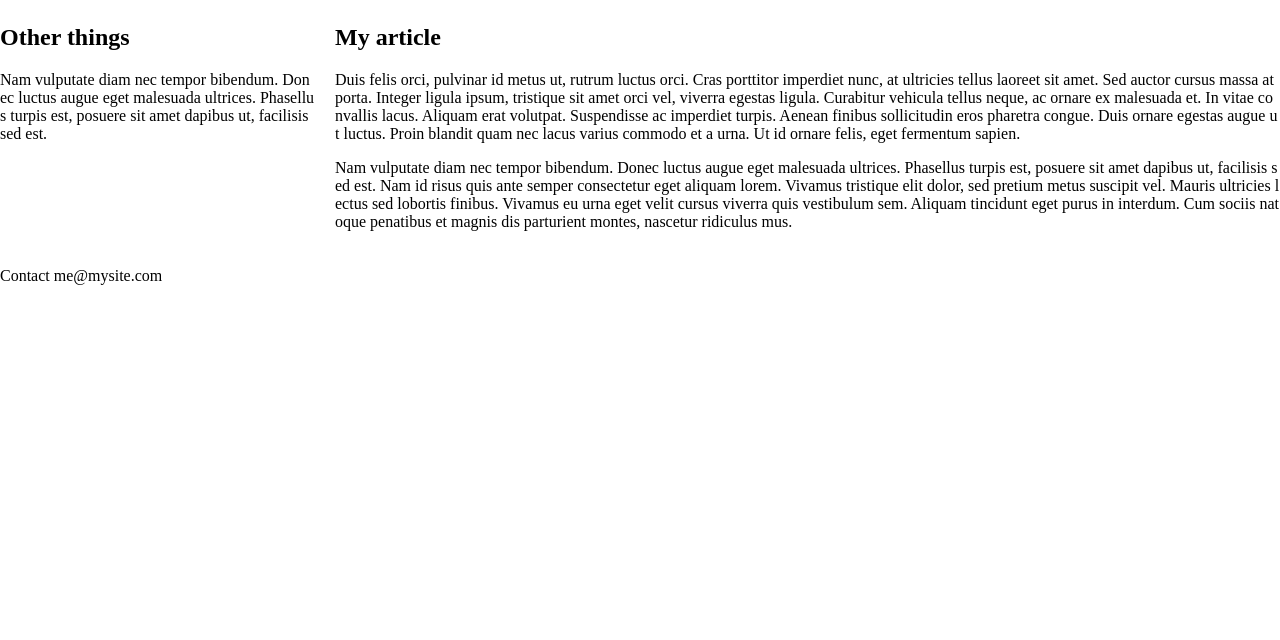
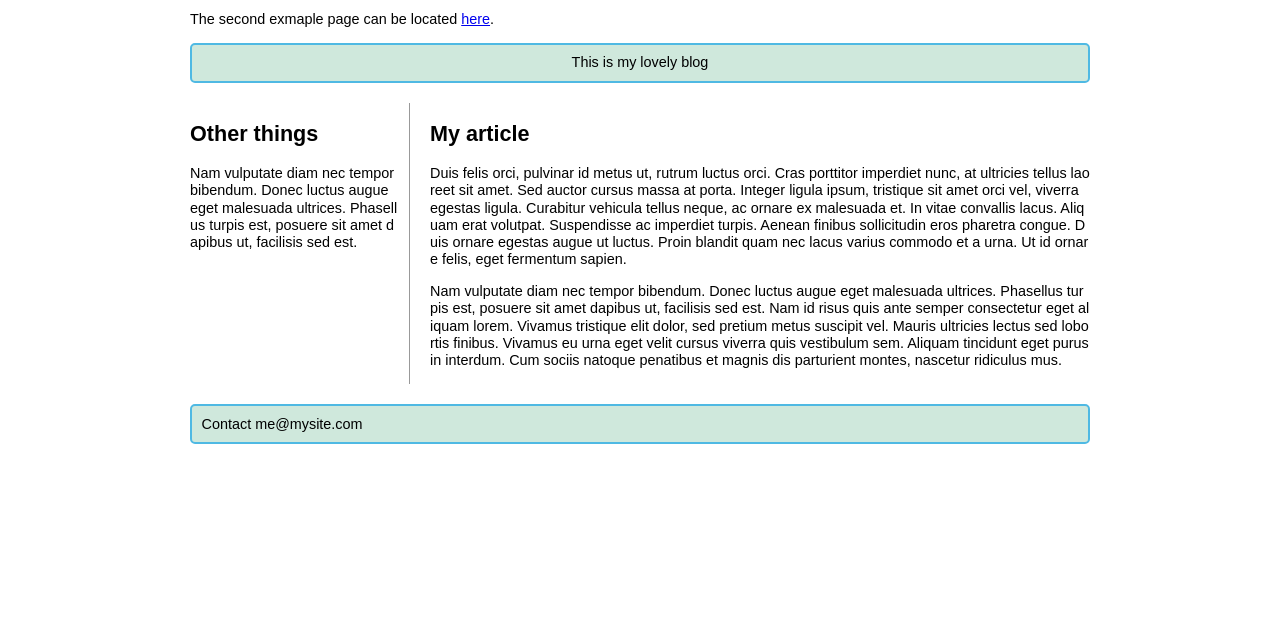
Before and after one commit to TXMack713/mdn-css-grid, a plain HTML site: page example2.html in a window 1280 px wide. Shown: the part 160-800 px from the top of the page. Drawn offline with Linux system fonts and the light colour scheme.

Commit message:
1 file modified

```diff
--- a/example2.css
+++ b/example2.css
@@ -16,6 +16,13 @@ body {
   box-sizing: inherit;
 }
 
+body {
+  width: 90%;
+  max-width: 900px;
+  margin: 2em auto;
+  font: 0.9em/1.2 Arial, Helvetica, sans-serif;
+}
+
 .container {
   display: grid;
   grid-template-areas:
@@ -26,8 +33,24 @@ body {
   gap: 20px;
 }
 
+header,
+footer {
+  border-radius: 5px;
+  padding: 0.6rem;
+  background-color: rgb(207, 232, 220);
+  border: 2px solid rgb(79, 185, 227);
+}
+
+aside {
+  border-right: 1px solid #999;
+  padding-right: 0.6rem;
+  grid-column: 1;
+  grid-row: 2;
+}
+
 header {
   grid-area: header;
+  text-align: center;
 }
 
 article {
```
